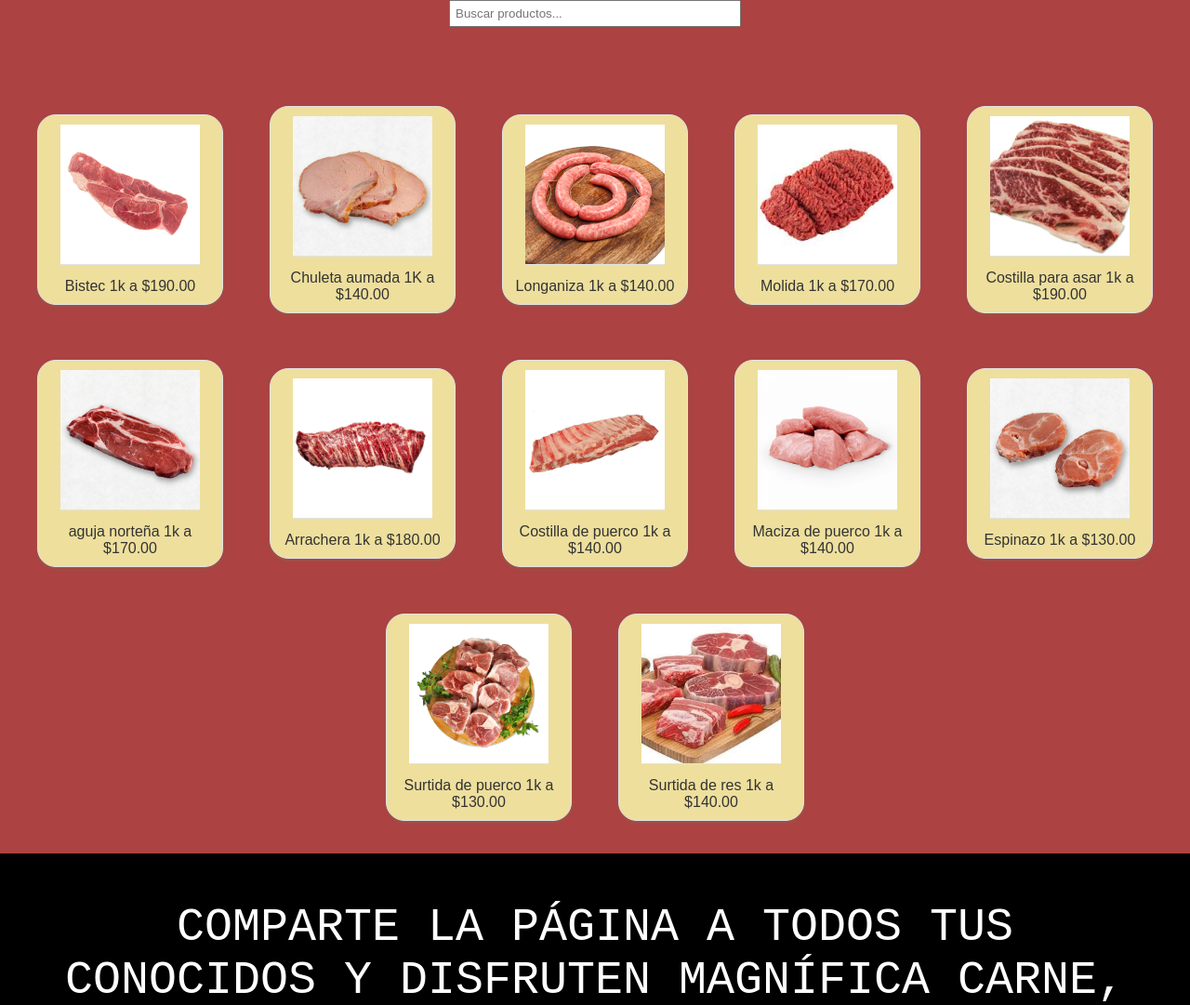
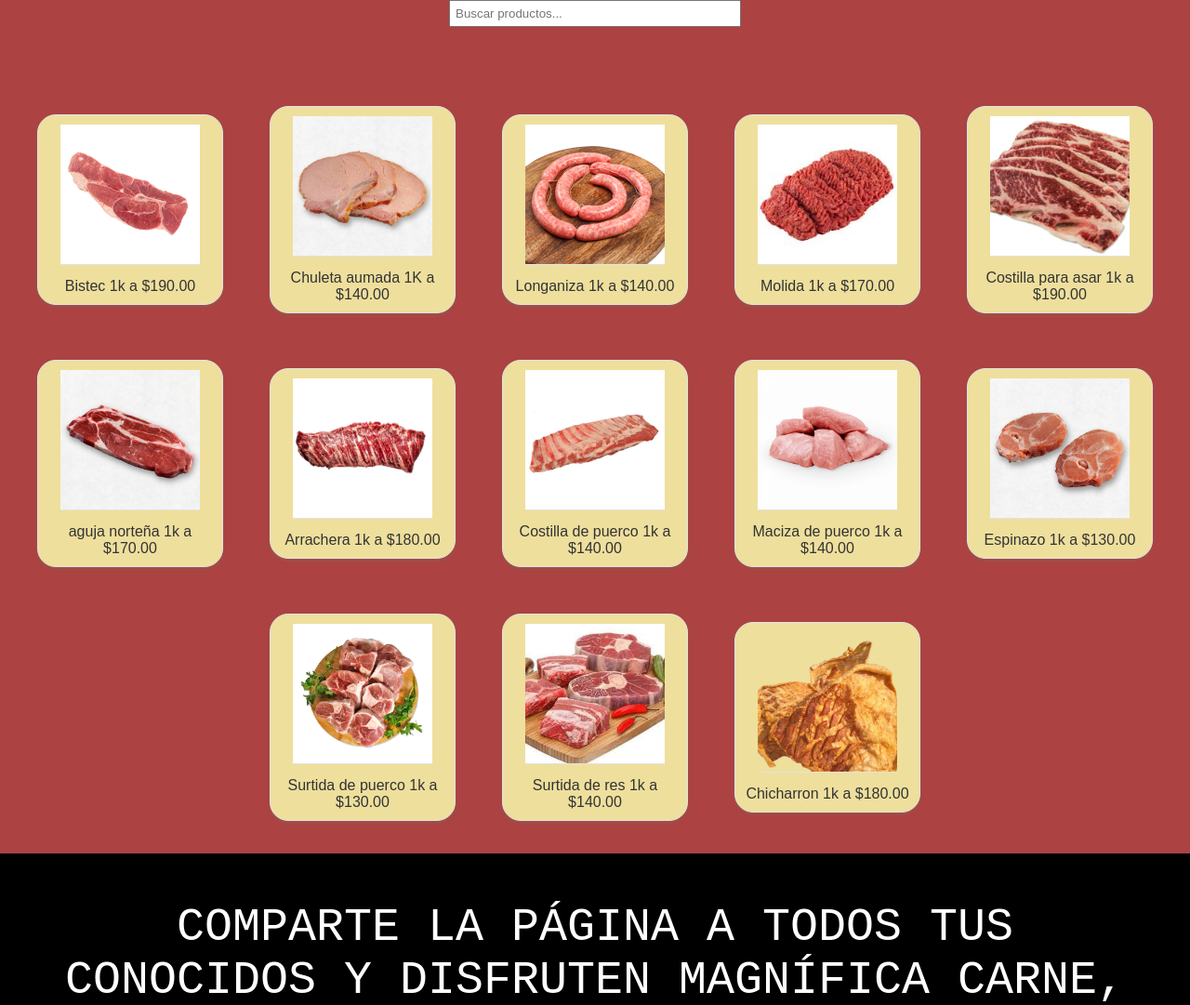
Before and after one commit to oscar39600/oscar36900.github.io, a plain HTML site: page Carnes .html in a window 1280 px wide. Shown: the top 1081 px of the page at 93% size. Drawn offline with Linux system fonts and the light colour scheme.

Commit message:
Se agrego un producto

```diff
--- a/Carnes .html
+++ b/Carnes .html
@@ -56,6 +56,10 @@
             <img src="surtida res.jpeg" alt="Surtida de res 1k">
             <p class="text-11">Surtida de res 1k a $140.00</p>
         </div>
+        <div class="link-container">
+            <img src="chicharron.png" alt="Chicharron 1k">
+            <p class="text-1">Chicharron 1k a $180.00</p>
+        </div>
     </div>
     <div class="cuadrado">
         COMPARTE LA PÁGINA A TODOS TUS CONOCIDOS Y DISFRUTEN MAGNÍFICA CARNE, QUE TENGAN UN EXCELENTE DÍA :D
--- a/estilos .css
+++ b/estilos .css
@@ -66,7 +66,7 @@ body {
 
 .cuadrado {
     width: 100vw; /* Ancho del cuadrado */
-    height: 80vw; /* Alto del cuadrado */
+    height: 125vw; /* Alto del cuadrado */
     background-color: #000000; /* Color de fondo del cuadrado (opcional) */
     color: rgb(255, 255, 255); /* Color del texto dentro del cuadrado */
     padding: 50px; /* Espacio entre el texto y los bordes del cuadrado */
```
Also changed, not shown: chicharron.png (added).
